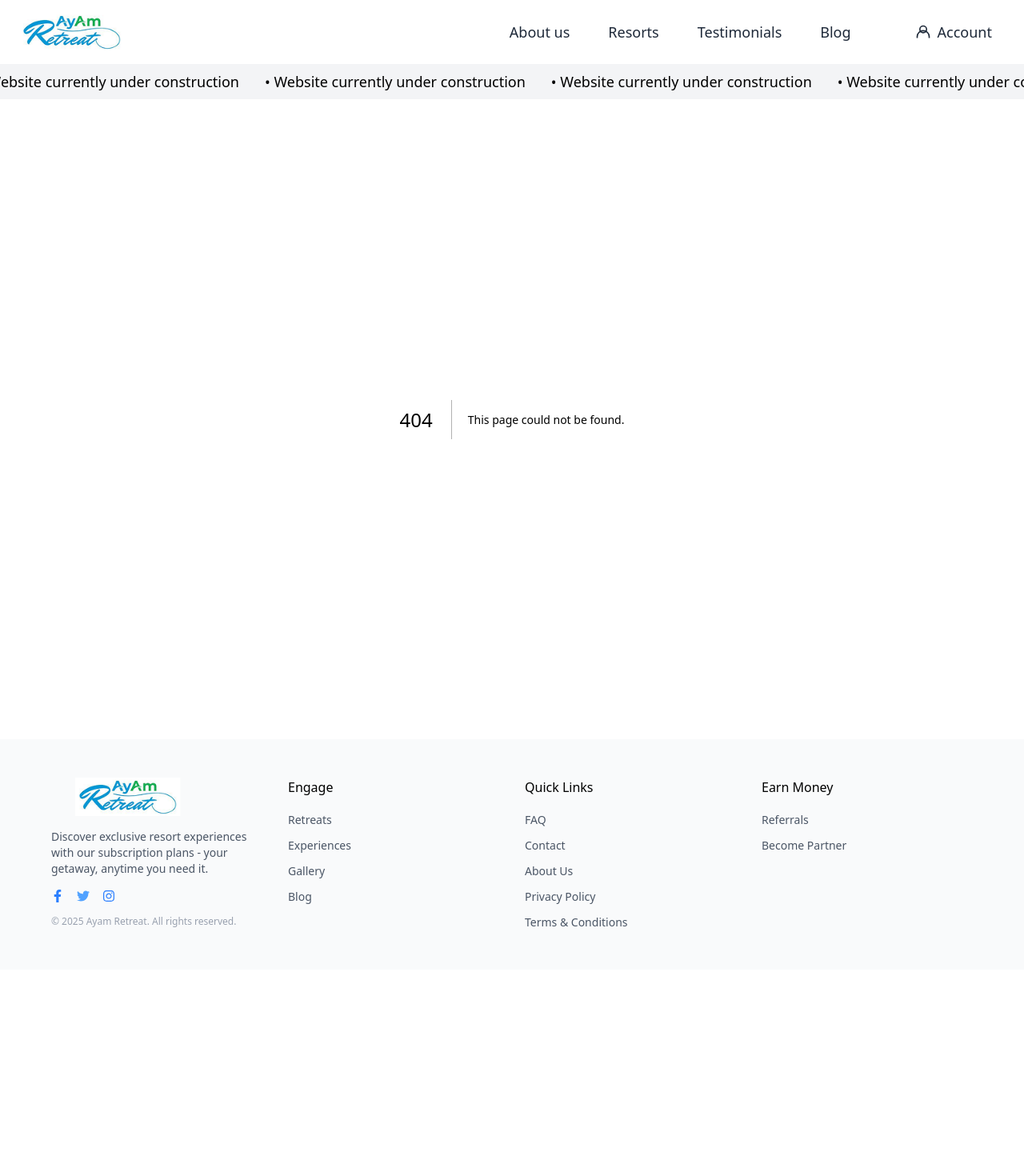
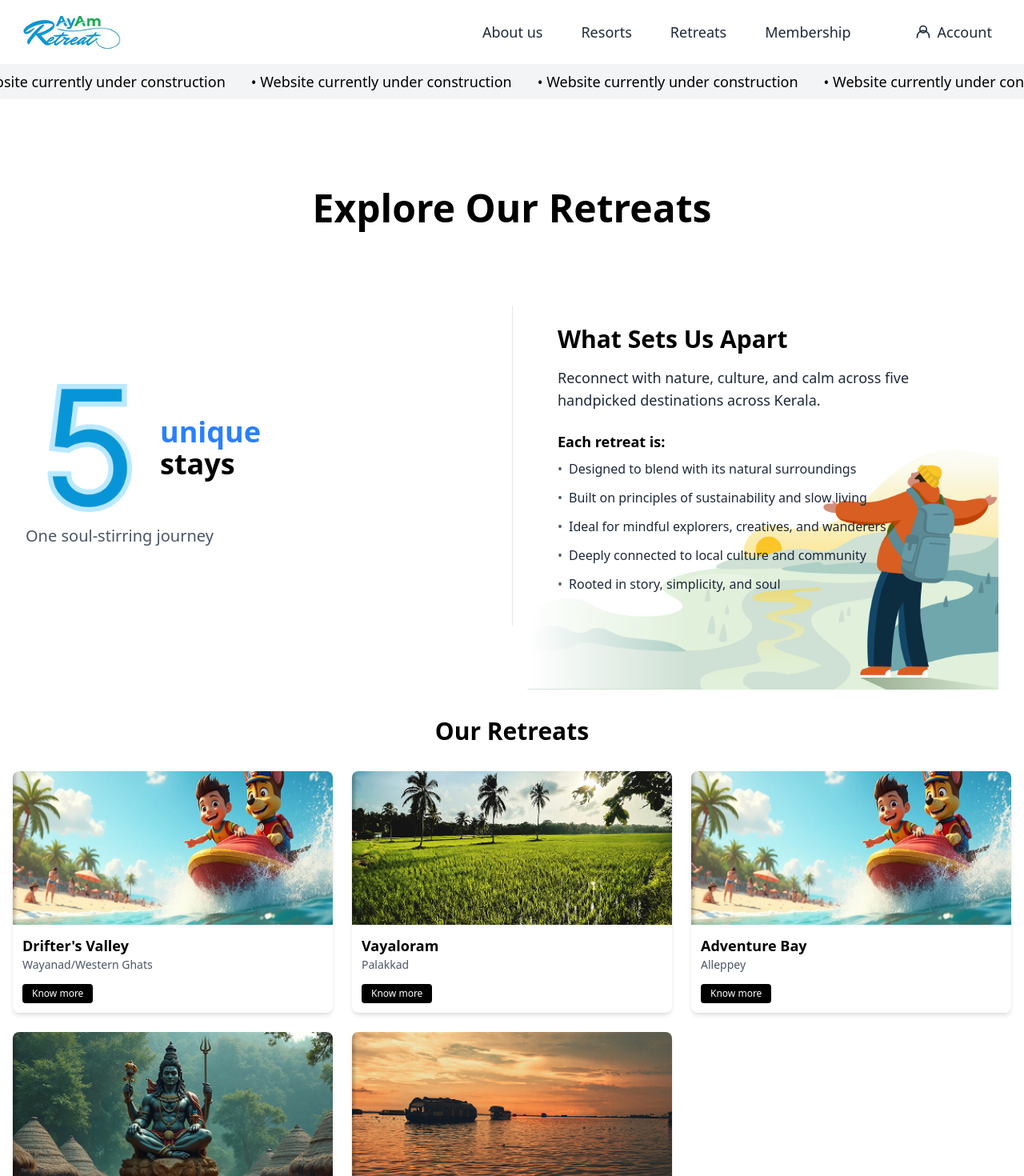
Before and after one commit to BasilSabu1/ayamretreat, a Next.js app: page /retreats in a window 1280 px wide. Before the commit this address had no page. Shown: the top 1470 px of the page at 80% size. Before the commit the page ends 1212 px from the top, so only its background shows below. Built offline with nearby package versions, Linux system fonts and the light colour scheme.

Commit message:
completed retreat page

```diff
--- a/app/components/header/Header.tsx
+++ b/app/components/header/Header.tsx
@@ -42,16 +42,16 @@ export default function Header() {
               Resorts
             </Link>
             <Link
-              href="/testimonials"
+              href="/retreats"
               className="text-gray-800 hover:text-blue-500 text-lg"
             >
-              Testimonials
+              Retreats
             </Link>
             <Link
-              href="#blog"
+              href="/membership"
               className="text-gray-800 hover:text-blue-500 text-lg"
             >
-              Blog
+              Membership
             </Link>
           </div>
         </nav>
@@ -131,17 +131,30 @@ export default function Header() {
       {mobileMenuOpen && (
         <div className="md:hidden bg-white shadow-lg absolute top-16 right-0 left-0 z-10">
           <nav className="flex flex-col px-4 py-2">
-            <Link href="#about" className="py-2 text-gray-800 hover:text-blue-500">
+            <Link
+              href="/aboutus"
+              className="py-2 text-gray-800 hover:text-blue-500"
+            >
               About us
             </Link>
+
             <Link
-              href="#testimonials"
+              href="/resorts"
+              className="text-gray-800 hover:text-blue-500 text-lg"
+            >
+              Resorts
+            </Link>
+            <Link
+              href="/retreats"
               className="py-2 text-gray-800 hover:text-blue-500"
             >
-              Testimonials
+              Retreats
             </Link>
-            <Link href="#blog" className="py-2 text-gray-800 hover:text-blue-500">
-              Blog
+            <Link
+              href="#blog"
+              className="py-2 text-gray-800 hover:text-blue-500"
+            >
+              Membership
             </Link>
             <Link
               href="#account"
--- /dev/null
+++ b/app/components/retreats/Retreats.tsx
@@ -0,0 +1,184 @@
+import React from "react";
+import Image from "next/image";
+
+interface RetreatCardProps {
+  imageSrc: string;
+  title: string;
+  location: string;
+}
+
+const RetreatCard: React.FC<RetreatCardProps> = ({
+  imageSrc,
+  title,
+  location,
+}) => {
+  return (
+    <div className="bg-white rounded-lg shadow-md overflow-hidden h-full">
+      <div className="relative h-48 md:h-40 lg:h-48">
+        <Image
+          src={imageSrc}
+          alt={title}
+          fill
+          className="object-cover"
+          sizes="(max-width: 768px) 100vw, (max-width: 1200px) 50vw, 33vw"
+        />
+      </div>
+      <div className="p-3">
+        <h3 className="font-bold text-lg">{title}</h3>
+        <p className="text-gray-600 text-sm">{location}</p>
+      </div>
+      <div className="px-3 pb-3">
+        <button className="bg-black text-white text-xs px-3 py-1 rounded hover:bg-gray-800 transition-colors">
+          Know more
+        </button>
+      </div>
+    </div>
+  );
+};
+
+// Example data for the retreats
+const retreats = [
+  {
+    id: 1,
+    title: "Drifter's Valley",
+    location: "Wayanad/Western Ghats",
+    imageSrc: "/resorts/adventurebay.png",
+  },
+  {
+    id: 2,
+    title: "Vayaloram",
+    location: "Palakkad",
+    imageSrc: "/resorts/vayaloram.png",
+  },
+  {
+    id: 3,
+    title: "Adventure Bay",
+    location: "Alleppey",
+    imageSrc: "/resorts/adventurebay.png",
+  },
+  {
+    id: 4,
+    title: "Kailasom",
+    location: "Idukki",
+    imageSrc: "/resorts/kailasam.png",
+  },
+  {
+    id: 5,
+    title: "Saantara Retreat",
+    location: "Kozhikode",
+    imageSrc: "/resorts/saantara.png",
+  },
+];
+
+const RetreatSection: React.FC = () => {
+  return (
+    <div className="max-w-7xl mx-auto px-4 py-12">
+      {/* Hero section */}
+      <div className="w-full py-16 bg-white">
+        <div className="container mx-auto px-4">
+          <h1 className="text-4xl md:text-5xl font-bold mb-12 text-center">
+            Explore Our Retreats
+          </h1>
+
+          <div className="flex flex-col md:flex-row items-center min-h-[500px] relative">
+            <div className="w-full md:w-1/2 mb-10 md:mb-0 md:pr-8 flex flex-col justify-center">
+              <div className="flex items-center">
+                <div className="relative w-40 h-40">
+                  <Image
+                    src="/retreats/five.png"
+                    alt="Number 5"
+                    fill
+                    className="object-contain"
+                    sizes="160px"
+                  />
+                </div>
+                <div className="">
+
+                </div>
+                <div className="ml-2">
+                  <p className="text-4xl font-bold text-blue-500">unique</p>
+                  <p className="text-4xl font-bold text-black">stays</p>
+                </div>
+              </div>
+              <p className="text-gray-600 text-xl mt-4">
+                One soul-stirring journey
+              </p>
+            </div>
+
+            <div className="w-full md:w-1/2 border-l-0 md:border-l border-gray-200 md:pl-8 relative min-h-[400px]">
+              <div className="absolute right-0 top-0 w-full h-full overflow-visible z-0">
+                <div className="relative h-[120%] w-full">
+                  <Image
+                    src="/retreats/retreatbackground.png"
+                    alt="Background landscape with traveler"
+                    fill
+                    className="object-contain object-right-bottom"
+                    sizes="(max-width: 768px) 100vw, 50vw"
+                  />
+                </div>
+              </div>
+
+              <div className="relative z-10 p-6">
+                <h2 className="text-3xl font-bold mb-4">What Sets Us Apart</h2>
+                <p className="text-gray-800 mb-6 text-lg">
+                  Reconnect with nature, culture, and calm across five
+                  handpicked destinations across Kerala.
+                </p>
+                <div>
+                  <h3 className="font-bold text-lg mb-2">Each retreat is:</h3>
+                  <ul className="space-y-3 text-gray-800">
+                    <li className="flex items-start">
+                      <span className="text-gray-600 mr-2">•</span>
+                      <span>
+                        Designed to blend with its natural surroundings
+                      </span>
+                    </li>
+                    <li className="flex items-start">
+                      <span className="text-gray-600 mr-2">•</span>
+                      <span>
+                        Built on principles of sustainability and slow living
+                      </span>
+                    </li>
+                    <li className="flex items-start">
+                      <span className="text-gray-600 mr-2">•</span>
+                      <span>
+                        Ideal for mindful explorers, creatives, and wanderers
+                      </span>
+                    </li>
+                    <li className="flex items-start">
+                      <span className="text-gray-600 mr-2">•</span>
+                      <span>
+                        Deeply connected to local culture and community
+                      </span>
+                    </li>
+                    <li className="flex items-start">
+                      <span className="text-gray-600 mr-2">•</span>
+                      <span>Rooted in story, simplicity, and soul</span>
+                    </li>
+                  </ul>
+                </div>
+              </div>
+            </div>
+          </div>
+        </div>
+      </div>
+
+      {/* Retreat cards section */}
+      <div>
+        <h2 className="text-3xl font-bold mb-8 text-center">Our Retreats</h2>
+        <div className="grid grid-cols-1 sm:grid-cols-2 lg:grid-cols-3 gap-6">
+          {retreats.map((retreat) => (
+            <RetreatCard
+              key={retreat.id}
+              imageSrc={retreat.imageSrc}
+              title={retreat.title}
+              location={retreat.location}
+            />
+          ))}
+        </div>
+      </div>
+    </div>
+  );
+};
+
+export default RetreatSection;
--- /dev/null
+++ b/app/retreats/page.tsx
@@ -0,0 +1,12 @@
+import React from "react";
+import Retreats from "../components/retreats/Retreats";
+
+const AboutUsPage = () => {
+  return (
+    <div>
+      <Retreats />
+    </div>
+  );
+};
+
+export default AboutUsPage;
```
Also changed, not shown: public/retreats/five.png (added), public/retreats/retreatbackground.png (added).
